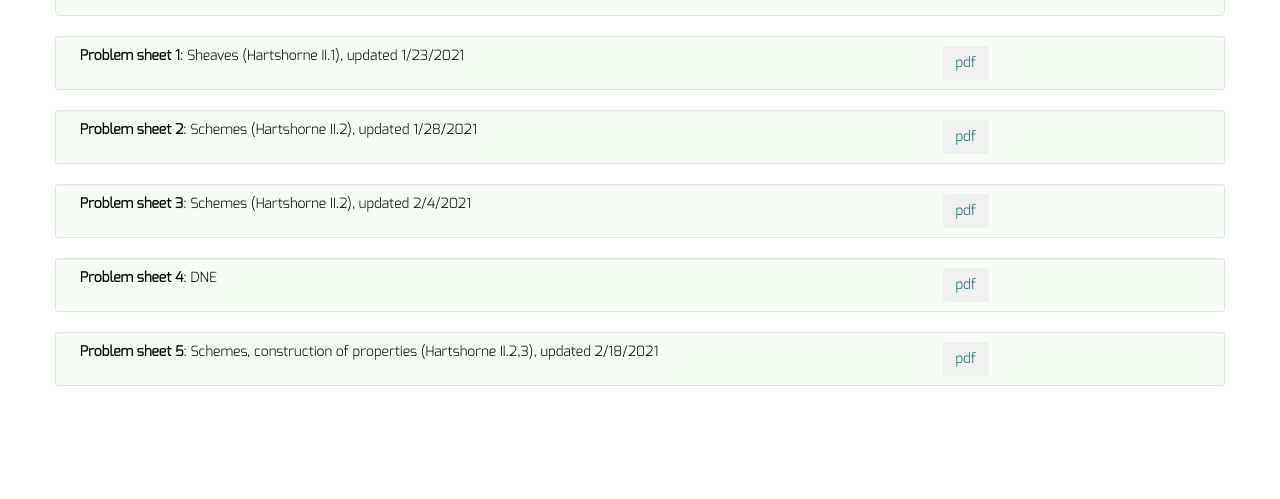
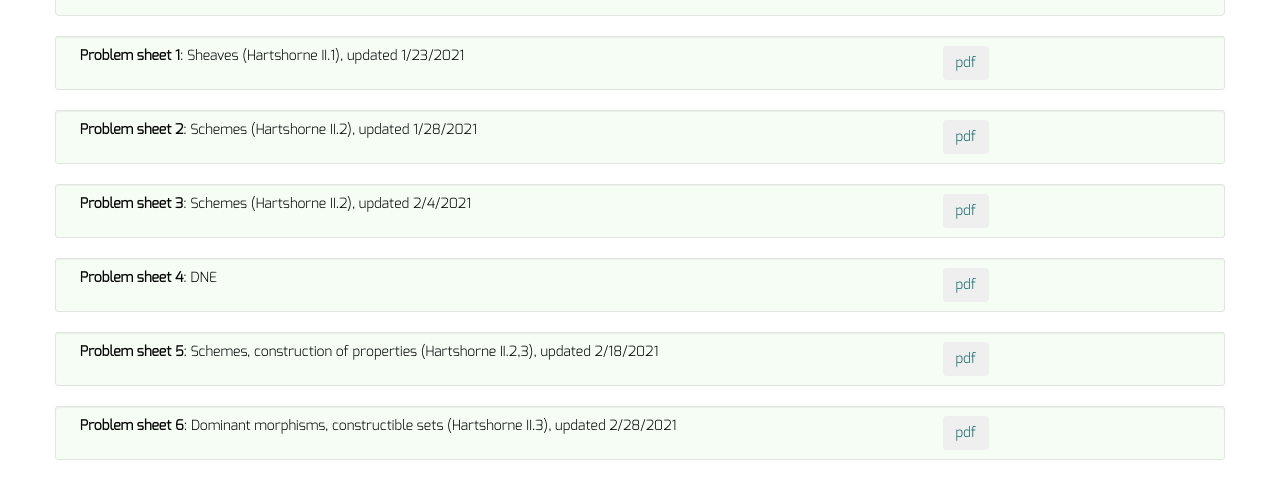
Before and after one commit to dkrashen/schemes, a Jekyll site: the page built from problems/index.html, in a window 1280 px wide, cut to the strip 310-809 px from the top of the page. Built offline with Jekyll 4.4.1, drawn with Linux system fonts in a browser that asks for light colours.

Commit message:
add problem sheet 6

```diff
--- a/_data/problems.yml
+++ b/_data/problems.yml
@@ -13,3 +13,6 @@
 - title: "Problem sheet 5"
   description: "Schemes, construction of properties (Hartshorne II.2,3), updated 2/18/2021"
   filename: "problems5.pdf"
+- title: "Problem sheet 6"
+  description: "Dominant morphisms, constructible sets (Hartshorne II.3), updated 2/28/2021"
+  filename: "problems6.pdf"
```
Also changed, not shown: 1 other file.
